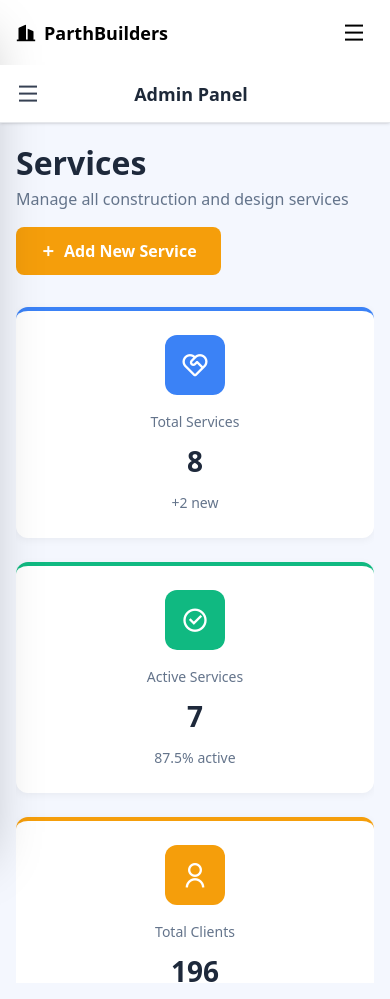
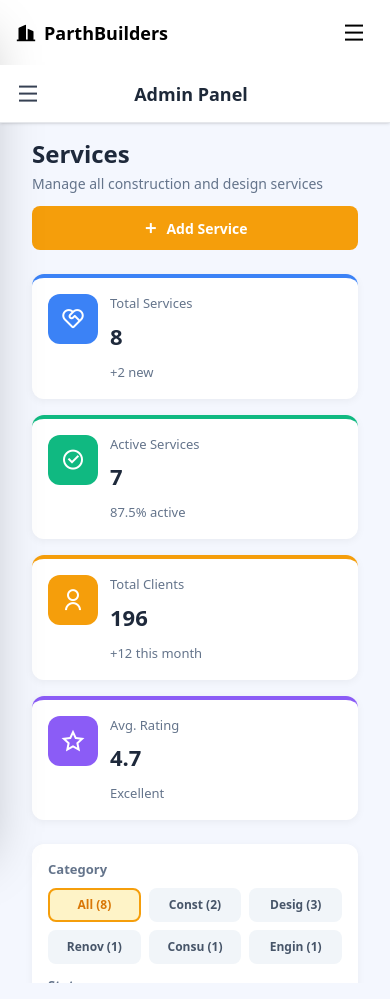
Before and after one commit to udaykene/react-dashboard, a React (Vite) app: page /admin/services in a window 390 px wide. Built offline with nearby package versions, Linux system fonts and the light colour scheme.

Commit message:
Add responsive tailwind classes on AdminServices page

```diff
--- a/src/pages/AdminServices.jsx
+++ b/src/pages/AdminServices.jsx
@@ -181,43 +181,46 @@ const AdminServices = () => {
 
   return (
     <AdminLayout>
-      <div className="flex h-screen flex-col overflow-y-auto no-scrollbar pb-6">
+      <div className="flex h-screen flex-col overflow-y-auto no-scrollbar pb-4 sm:pb-6 px-4 sm:px-6 lg:px-8">
         {/* Header Section */}
-        <div className="mb-8 flex flex-col items-start justify-between gap-4 md:flex-row md:items-center">
-          <div>
-            <h1 className="m-0 text-[2rem] font-bold text-[#1e293b]">Services</h1>
-            <p className="m-0 text-[1rem] text-[#64748b]">
+        <div className="mb-6 sm:mb-8 flex flex-col items-start justify-between gap-3 sm:gap-4 md:flex-row md:items-center">
+          <div className="w-full md:w-auto">
+            <h1 className="m-0 text-[1.5rem] sm:text-[1.75rem] md:text-[2rem] font-bold text-[#1e293b] leading-tight">
+              Services
+            </h1>
+            <p className="m-0 text-[0.875rem] sm:text-[0.9375rem] md:text-[1rem] text-[#64748b] mt-1 sm:mt-0">
               Manage all construction and design services
             </p>
           </div>
-          <button className="flex items-center gap-2 rounded-lg bg-[#f59e0b] px-6 py-3 font-semibold text-white transition-all hover:bg-[#d97706]">
-            <i className="ri-add-line"></i>
-            Add New Service
+          <button className="w-full sm:w-auto flex items-center justify-center gap-2 rounded-lg bg-[#f59e0b] px-4 sm:px-5 md:px-6 py-2.5 sm:py-3 font-semibold text-white transition-all hover:bg-[#d97706] text-[0.875rem] sm:text-[0.9375rem] md:text-[1rem] whitespace-nowrap">
+            <i className="ri-add-line text-base sm:text-lg"></i>
+            <span className="hidden xs:inline">Add New Service</span>
+            <span className="xs:hidden">Add Service</span>
           </button>
         </div>
 
         {/* Service Stats Grid */}
-        <div className="mb-8 grid grid-cols-1 gap-6 sm:grid-cols-2 lg:grid-cols-4">
+        <div className="mb-6 sm:mb-8 grid grid-cols-1 gap-4 sm:gap-5 md:gap-6 sm:grid-cols-2 lg:grid-cols-4">
           {serviceStats.map((stat, index) => (
             <div
               key={index}
-              className="flex flex-col items-center rounded-[12px] border-t-4 bg-white p-6 text-center shadow-[0_2px_8px_rgba(0,0,0,0.05)] transition-all duration-300 hover:translate-y-[-4px] hover:shadow-[0_8px_20px_rgba(0,0,0,0.1)] md:flex-row md:items-start md:text-left"
+              className="flex flex-row items-start gap-3 sm:gap-4 rounded-[12px] border-t-4 bg-white p-4 sm:p-5 md:p-6 shadow-[0_2px_8px_rgba(0,0,0,0.05)] transition-all duration-300 hover:translate-y-[-4px] hover:shadow-[0_8px_20px_rgba(0,0,0,0.1)]"
               style={{ borderTopColor: stat.color }}
             >
               <div
-                className="mb-4 flex h-[60px] w-[60px] flex-shrink-0 items-center justify-center rounded-[12px] text-[1.75rem] text-white md:mb-0 md:mr-4"
+                className="flex h-[50px] w-[50px] sm:h-[55px] sm:w-[55px] md:h-[60px] md:w-[60px] flex-shrink-0 items-center justify-center rounded-[12px] text-[1.5rem] sm:text-[1.625rem] md:text-[1.75rem] text-white"
                 style={{ backgroundColor: stat.color }}
               >
                 <i className={stat.icon}></i>
               </div>
-              <div className="flex-1">
-                <p className="m-0 mb-2 text-[0.875rem] font-medium text-[#64748b]">
+              <div className="flex-1 min-w-0">
+                <p className="m-0 mb-1.5 sm:mb-2 text-[0.8125rem] sm:text-[0.875rem] font-medium text-[#64748b]">
                   {stat.title}
                 </p>
-                <h3 className="m-0 mb-2 text-[1.75rem] font-bold text-[#1e293b]">
+                <h3 className="m-0 mb-1.5 sm:mb-2 text-[1.375rem] sm:text-[1.5rem] md:text-[1.75rem] font-bold text-[#1e293b]">
                   {stat.value}
                 </h3>
-                <span className="text-[0.875rem] font-medium text-[#64748b]">
+                <span className="text-[0.8125rem] sm:text-[0.875rem] font-medium text-[#64748b]">
                   {stat.trend}
                 </span>
               </div>
@@ -226,36 +229,41 @@ const AdminServices = () => {
         </div>
 
         {/* Filters Section */}
-        <div className="mb-6 flex flex-col gap-4 rounded-[12px] bg-white p-6 shadow-[0_2px_8px_rgba(0,0,0,0.05)] lg:flex-row lg:items-center lg:justify-between">
+        <div className="mb-4 sm:mb-5 md:mb-6 flex flex-col gap-3 sm:gap-4 rounded-[12px] bg-white p-4 sm:p-5 md:p-6 shadow-[0_2px_8px_rgba(0,0,0,0.05)] lg:flex-row lg:items-center lg:justify-between">
           {/* Category Filter */}
-          <div className="flex flex-col gap-3">
-            <label className="text-[0.875rem] font-semibold text-[#64748b]">Category</label>
+          <div className="flex flex-col gap-2 sm:gap-3">
+            <label className="text-[0.8125rem] sm:text-[0.875rem] font-semibold text-[#64748b]">Category</label>
             <div className="flex flex-wrap gap-2">
               {categories.map((category) => (
                 <button
                   key={category.name}
                   onClick={() => setFilterCategory(category.name)}
-                  className={`rounded-lg border-2 px-5 py-2.5 text-[0.875rem] font-semibold transition-all ${
+                  className={`flex-1 xs:flex-initial rounded-lg border-2 px-3 sm:px-4 md:px-5 py-1.5 sm:py-2 md:py-2.5 text-[0.75rem] sm:text-[0.8125rem] md:text-[0.875rem] font-semibold transition-all whitespace-nowrap ${
                     filterCategory === category.name
                       ? "border-[#f59e0b] bg-[#fef3c7] text-[#d97706]"
                       : "border-transparent bg-[#f1f5f9] text-[#475569] hover:bg-[#e2e8f0]"
                   }`}
                 >
-                  {category.name.charAt(0).toUpperCase() + category.name.slice(1)} ({category.count})
+                  <span className="hidden xs:inline">
+                    {category.name.charAt(0).toUpperCase() + category.name.slice(1)} ({category.count})
+                  </span>
+                  <span className="xs:hidden">
+                    {category.name.charAt(0).toUpperCase() + category.name.slice(1).slice(0, 4)} ({category.count})
+                  </span>
                 </button>
               ))}
             </div>
           </div>
 
           {/* Status Filter & Search */}
-          <div className="flex flex-col gap-3 lg:items-end">
-            <label className="text-[0.875rem] font-semibold text-[#64748b]">Status</label>
+          <div className="flex flex-col gap-2 sm:gap-3 lg:items-end">
+            <label className="text-[0.8125rem] sm:text-[0.875rem] font-semibold text-[#64748b]">Status</label>
             <div className="flex flex-wrap gap-2">
               {["all", "active", "inactive"].map((status) => (
                 <button
                   key={status}
                   onClick={() => setFilterStatus(status)}
-                  className={`rounded-lg border-2 px-5 py-2.5 text-[0.875rem] font-semibold transition-all ${
+                  className={`flex-1 xs:flex-initial rounded-lg border-2 px-3 sm:px-4 md:px-5 py-1.5 sm:py-2 md:py-2.5 text-[0.75rem] sm:text-[0.8125rem] md:text-[0.875rem] font-semibold transition-all whitespace-nowrap ${
                     filterStatus === status
                       ? "border-[#f59e0b] bg-[#fef3c7] text-[#d97706]"
                       : "border-transparent bg-[#f1f5f9] text-[#475569] hover:bg-[#e2e8f0]"
@@ -269,14 +277,14 @@ const AdminServices = () => {
         </div>
 
         {/* Services Grid */}
-        <div className="grid grid-cols-1 gap-6 md:grid-cols-2 xl:grid-cols-3">
+        <div className="grid grid-cols-1 gap-4 sm:gap-5 md:gap-6 md:grid-cols-2 xl:grid-cols-3">
           {filteredServices.length === 0 ? (
-            <div className="col-span-full rounded-[12px] bg-white px-8 py-16 text-center shadow-[0_2px_8px_rgba(0,0,0,0.05)]">
-              <i className="ri-service-line mb-4 text-[4rem] text-[#cbd5e1]"></i>
-              <h3 className="m-0 mb-2 text-[1.5rem] font-bold text-[#1e293b]">
+            <div className="col-span-full rounded-[12px] bg-white px-6 sm:px-8 py-12 sm:py-14 md:py-16 text-center shadow-[0_2px_8px_rgba(0,0,0,0.05)]">
+              <i className="ri-service-line mb-3 sm:mb-4 text-[3rem] sm:text-[3.5rem] md:text-[4rem] text-[#cbd5e1]"></i>
+              <h3 className="m-0 mb-2 text-[1.25rem] sm:text-[1.375rem] md:text-[1.5rem] font-bold text-[#1e293b]">
                 No services found
               </h3>
-              <p className="m-0 text-[#64748b]">
+              <p className="m-0 text-[0.875rem] sm:text-[0.9375rem] md:text-[1rem] text-[#64748b]">
                 No services match your current filters.
               </p>
             </div>
@@ -284,19 +292,19 @@ const AdminServices = () => {
             filteredServices.map((service) => (
               <div
                 key={service.id}
-                className="group flex flex-col rounded-[12px] border-t-4 bg-white p-6 shadow-[0_2px_8px_rgba(0,0,0,0.05)] transition-all duration-300 hover:translate-y-[-4px] hover:shadow-[0_8px_20px_rgba(0,0,0,0.1)]"
+                className="group flex flex-col rounded-[12px] border-t-4 bg-white p-4 sm:p-5 md:p-6 shadow-[0_2px_8px_rgba(0,0,0,0.05)] transition-all duration-300 hover:translate-y-[-4px] hover:shadow-[0_8px_20px_rgba(0,0,0,0.1)]"
                 style={{ borderTopColor: service.color }}
               >
                 {/* Service Header */}
-                <div className="mb-4 flex items-start justify-between">
+                <div className="mb-3 sm:mb-4 flex items-start justify-between">
                   <div
-                    className="flex h-[60px] w-[60px] flex-shrink-0 items-center justify-center rounded-[12px] text-[1.75rem] text-white"
+                    className="flex h-[50px] w-[50px] sm:h-[55px] sm:w-[55px] md:h-[60px] md:w-[60px] flex-shrink-0 items-center justify-center rounded-[12px] text-[1.5rem] sm:text-[1.625rem] md:text-[1.75rem] text-white"
                     style={{ backgroundColor: service.color }}
                   >
                     <i className={service.icon}></i>
                   </div>
                   <span
-                    className={`rounded-md px-3 py-1.5 text-[0.75rem] font-semibold capitalize ${getStatusStyles(
+                    className={`rounded-md px-2.5 sm:px-3 py-1 sm:py-1.5 text-[0.6875rem] sm:text-[0.75rem] font-semibold capitalize whitespace-nowrap ${getStatusStyles(
                       service.status
                     )}`}
                   >
@@ -305,75 +313,77 @@ const AdminServices = () => {
                 </div>
 
                 {/* Service Info */}
-                <div className="mb-4 flex-1">
-                  <h3 className="m-0 mb-2 text-[1.125rem] font-bold text-[#1e293b]">
+                <div className="mb-3 sm:mb-4 flex-1">
+                  <h3 className="m-0 mb-1.5 sm:mb-2 text-[1rem] sm:text-[1.0625rem] md:text-[1.125rem] font-bold text-[#1e293b]">
                     {service.name}
                   </h3>
-                  <p className="m-0 mb-3 text-[0.875rem] leading-relaxed text-[#64748b]">
+                  <p className="m-0 mb-2.5 sm:mb-3 text-[0.8125rem] sm:text-[0.875rem] leading-relaxed text-[#64748b]">
                     {service.description}
                   </p>
-                  <div className="mb-3 inline-block rounded-md bg-[#f1f5f9] px-3 py-1 text-[0.75rem] font-semibold text-[#475569]">
+                  <div className="mb-2.5 sm:mb-3 inline-block rounded-md bg-[#f1f5f9] px-2.5 sm:px-3 py-1 text-[0.6875rem] sm:text-[0.75rem] font-semibold text-[#475569]">
                     {service.category}
                   </div>
                 </div>
 
                 {/* Service Meta */}
-                <div className="mb-4 flex flex-col gap-3 border-t-2 border-[#f1f5f9] pt-4">
+                <div className="mb-3 sm:mb-4 flex flex-col gap-2.5 sm:gap-3 border-t-2 border-[#f1f5f9] pt-3 sm:pt-4">
                   <div className="flex items-center justify-between">
-                    <span className="flex items-center gap-2 text-[0.875rem] text-[#64748b]">
-                      <i className="ri-money-dollar-circle-line text-[1rem] text-[#94a3b8]"></i>
-                      Pricing
+                    <span className="flex items-center gap-1.5 sm:gap-2 text-[0.8125rem] sm:text-[0.875rem] text-[#64748b]">
+                      <i className="ri-money-dollar-circle-line text-[0.9375rem] sm:text-[1rem] text-[#94a3b8] flex-shrink-0"></i>
+                      <span className="hidden xs:inline">Pricing</span>
+                      <span className="xs:hidden">Price</span>
                     </span>
-                    <span className="text-[0.875rem] font-bold text-[#1e293b]">
+                    <span className="text-[0.8125rem] sm:text-[0.875rem] font-bold text-[#1e293b] truncate ml-2">
                       {service.price}
                     </span>
                   </div>
                   <div className="flex items-center justify-between">
-                    <span className="flex items-center gap-2 text-[0.875rem] text-[#64748b]">
-                      <i className="ri-time-line text-[1rem] text-[#94a3b8]"></i>
+                    <span className="flex items-center gap-1.5 sm:gap-2 text-[0.8125rem] sm:text-[0.875rem] text-[#64748b]">
+                      <i className="ri-time-line text-[0.9375rem] sm:text-[1rem] text-[#94a3b8] flex-shrink-0"></i>
                       Duration
                     </span>
-                    <span className="text-[0.875rem] font-bold text-[#1e293b]">
+                    <span className="text-[0.8125rem] sm:text-[0.875rem] font-bold text-[#1e293b]">
                       {service.duration}
                     </span>
                   </div>
                   <div className="flex items-center justify-between">
-                    <span className="flex items-center gap-2 text-[0.875rem] text-[#64748b]">
-                      <i className="ri-user-line text-[1rem] text-[#94a3b8]"></i>
+                    <span className="flex items-center gap-1.5 sm:gap-2 text-[0.8125rem] sm:text-[0.875rem] text-[#64748b]">
+                      <i className="ri-user-line text-[0.9375rem] sm:text-[1rem] text-[#94a3b8] flex-shrink-0"></i>
                       Clients
                     </span>
-                    <span className="text-[0.875rem] font-bold text-[#1e293b]">
+                    <span className="text-[0.8125rem] sm:text-[0.875rem] font-bold text-[#1e293b]">
                       {service.clients}
                     </span>
                   </div>
                   <div className="flex items-center justify-between">
-                    <span className="flex items-center gap-2 text-[0.875rem] text-[#64748b]">
-                      <i className="ri-star-fill text-[1rem] text-[#fbbf24]"></i>
+                    <span className="flex items-center gap-1.5 sm:gap-2 text-[0.8125rem] sm:text-[0.875rem] text-[#64748b]">
+                      <i className="ri-star-fill text-[0.9375rem] sm:text-[1rem] text-[#fbbf24] flex-shrink-0"></i>
                       Rating
                     </span>
-                    <span className="text-[0.875rem] font-bold text-[#1e293b]">
+                    <span className="text-[0.8125rem] sm:text-[0.875rem] font-bold text-[#1e293b]">
                       {service.rating} / 5.0
                     </span>
                   </div>
                 </div>
 
                 {/* Action Buttons */}
-                <div className="flex gap-2">
-                  <button className="flex flex-1 items-center justify-center gap-2 rounded-lg bg-[#dbeafe] px-4 py-2.5 text-[0.875rem] font-semibold text-[#1e40af] transition-all hover:scale-105 hover:bg-[#3b82f6] hover:text-white">
-                    <i className="ri-eye-line"></i>
-                    View
+                <div className="flex gap-1.5 sm:gap-2">
+                  <button className="flex flex-1 items-center justify-center gap-1.5 sm:gap-2 rounded-lg bg-[#dbeafe] px-3 sm:px-4 py-2 sm:py-2.5 text-[0.8125rem] sm:text-[0.875rem] font-semibold text-[#1e40af] transition-all hover:scale-105 hover:bg-[#3b82f6] hover:text-white">
+                    <i className="ri-eye-line text-sm sm:text-base"></i>
+                    <span className="hidden xs:inline">View</span>
                   </button>
-                  <button className="flex flex-1 items-center justify-center gap-2 rounded-lg bg-[#fef3c7] px-4 py-2.5 text-[0.875rem] font-semibold text-[#92400e] transition-all hover:scale-105 hover:bg-[#f59e0b] hover:text-white">
-                    <i className="ri-edit-line"></i>
-                    Edit
+                  <button className="flex flex-1 items-center justify-center gap-1.5 sm:gap-2 rounded-lg bg-[#fef3c7] px-3 sm:px-4 py-2 sm:py-2.5 text-[0.8125rem] sm:text-[0.875rem] font-semibold text-[#92400e] transition-all hover:scale-105 hover:bg-[#f59e0b] hover:text-white">
+                    <i className="ri-edit-line text-sm sm:text-base"></i>
+                    <span className="hidden xs:inline">Edit</span>
                   </button>
                   <button
                     onClick={() => handleStatusToggle(service.id)}
-                    className={`flex items-center justify-center rounded-lg px-3 py-2.5 text-[1.125rem] transition-all hover:scale-110 ${
+                    className={`flex items-center justify-center rounded-lg px-2.5 sm:px-3 py-2 sm:py-2.5 text-[1rem] sm:text-[1.125rem] transition-all hover:scale-110 ${
                       service.status === "active"
                         ? "bg-[#fee2e2] text-[#991b1b] hover:bg-[#ef4444] hover:text-white"
                         : "bg-[#d1fae5] text-[#065f46] hover:bg-[#10b981] hover:text-white"
                     }`}
+                    title={service.status === "active" ? "Deactivate" : "Activate"}
                   >
                     <i className={service.status === "active" ? "ri-pause-circle-line" : "ri-play-circle-line"}></i>
                   </button>
@@ -384,13 +394,13 @@ const AdminServices = () => {
         </div>
 
         {/* Service Categories Overview */}
-        <div className="mt-6 rounded-[12px] bg-white p-6 shadow-[0_2px_8px_rgba(0,0,0,0.05)]">
-          <div className="mb-6 border-b-2 border-[#f1f5f9] pb-4">
-            <h2 className="text-[1.25rem] font-bold text-[#1e293b]">
+        <div className="mt-4 sm:mt-5 md:mt-6 rounded-[12px] bg-white p-4 sm:p-5 md:p-6 shadow-[0_2px_8px_rgba(0,0,0,0.05)]">
+          <div className="mb-4 sm:mb-5 md:mb-6 border-b-2 border-[#f1f5f9] pb-3 sm:pb-4">
+            <h2 className="text-[1.125rem] sm:text-[1.25rem] font-bold text-[#1e293b]">
               Service Categories Overview
             </h2>
           </div>
-          <div className="grid grid-cols-1 gap-4 sm:grid-cols-2 lg:grid-cols-3">
+          <div className="grid grid-cols-1 gap-3 sm:gap-4 sm:grid-cols-2 lg:grid-cols-3">
             {[
               { name: "Construction", count: 2, icon: "ri-building-line", color: "#3b82f6" },
               { name: "Design", count: 3, icon: "ri-pencil-ruler-2-line", color: "#10b981" },
@@ -400,17 +410,19 @@ const AdminServices = () => {
             ].map((cat, index) => (
               <div
                 key={index}
-                className="flex items-center gap-4 rounded-lg bg-[#f8fafc] p-4 transition-all hover:translate-x-1 hover:bg-[#f1f5f9]"
+                className="flex items-center gap-3 sm:gap-4 rounded-lg bg-[#f8fafc] p-3 sm:p-4 transition-all hover:translate-x-1 hover:bg-[#f1f5f9]"
               >
                 <div
-                  className="flex h-[50px] w-[50px] flex-shrink-0 items-center justify-center rounded-[10px] text-[1.5rem] text-white"
+                  className="flex h-[45px] w-[45px] sm:h-[50px] sm:w-[50px] flex-shrink-0 items-center justify-center rounded-[10px] text-[1.375rem] sm:text-[1.5rem] text-white"
                   style={{ backgroundColor: cat.color }}
                 >
                   <i className={cat.icon}></i>
                 </div>
-                <div className="flex-1">
-                  <h4 className="m-0 text-[1rem] font-bold text-[#1e293b]">{cat.name}</h4>
-                  <p className="m-0 text-[0.875rem] text-[#64748b]">
+                <div className="flex-1 min-w-0">
+                  <h4 className="m-0 text-[0.9375rem] sm:text-[1rem] font-bold text-[#1e293b] truncate">
+                    {cat.name}
+                  </h4>
+                  <p className="m-0 text-[0.8125rem] sm:text-[0.875rem] text-[#64748b]">
                     {cat.count} {cat.count === 1 ? "Service" : "Services"}
                   </p>
                 </div>
```
